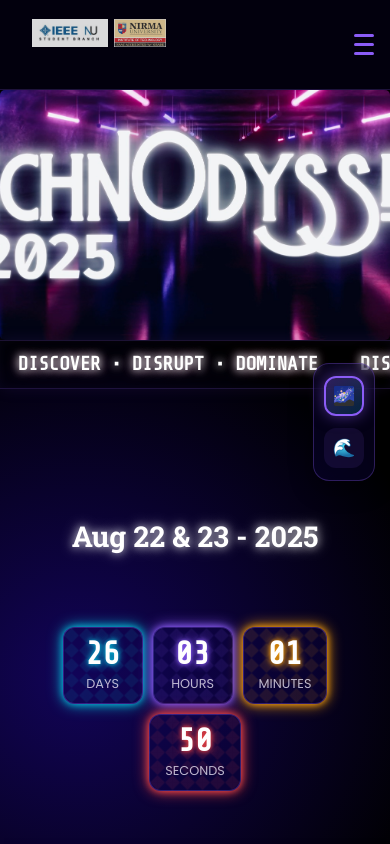
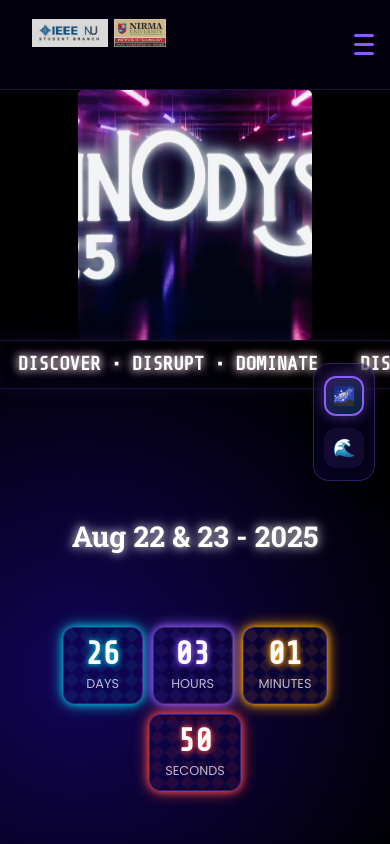
Before and after one commit to Jilmil24/Technodyssey, a plain HTML site: page index.html in a window 390 px wide. Shown: the top 844 px of the page. Drawn offline with nearby package versions, Linux system fonts and the light colour scheme.

Commit message:
Update index.html

```diff
--- a/index.html
+++ b/index.html
@@ -529,8 +529,8 @@
                 justify-content: center;
             }
             .home-poster {
-                max-width: 100vw !important; /* Allow full width on mobile too */
-                width: 100vw !important;
+                max-width: 60vw !important; /* Allow full width on mobile too */
+                width: 60vw !important;
                 height: auto !important; /* Ensure height scales properly */
                 margin: 0 !important; /* No margins on mobile too */
                 left: 50%; /* Keep centering for 100vw */
```
